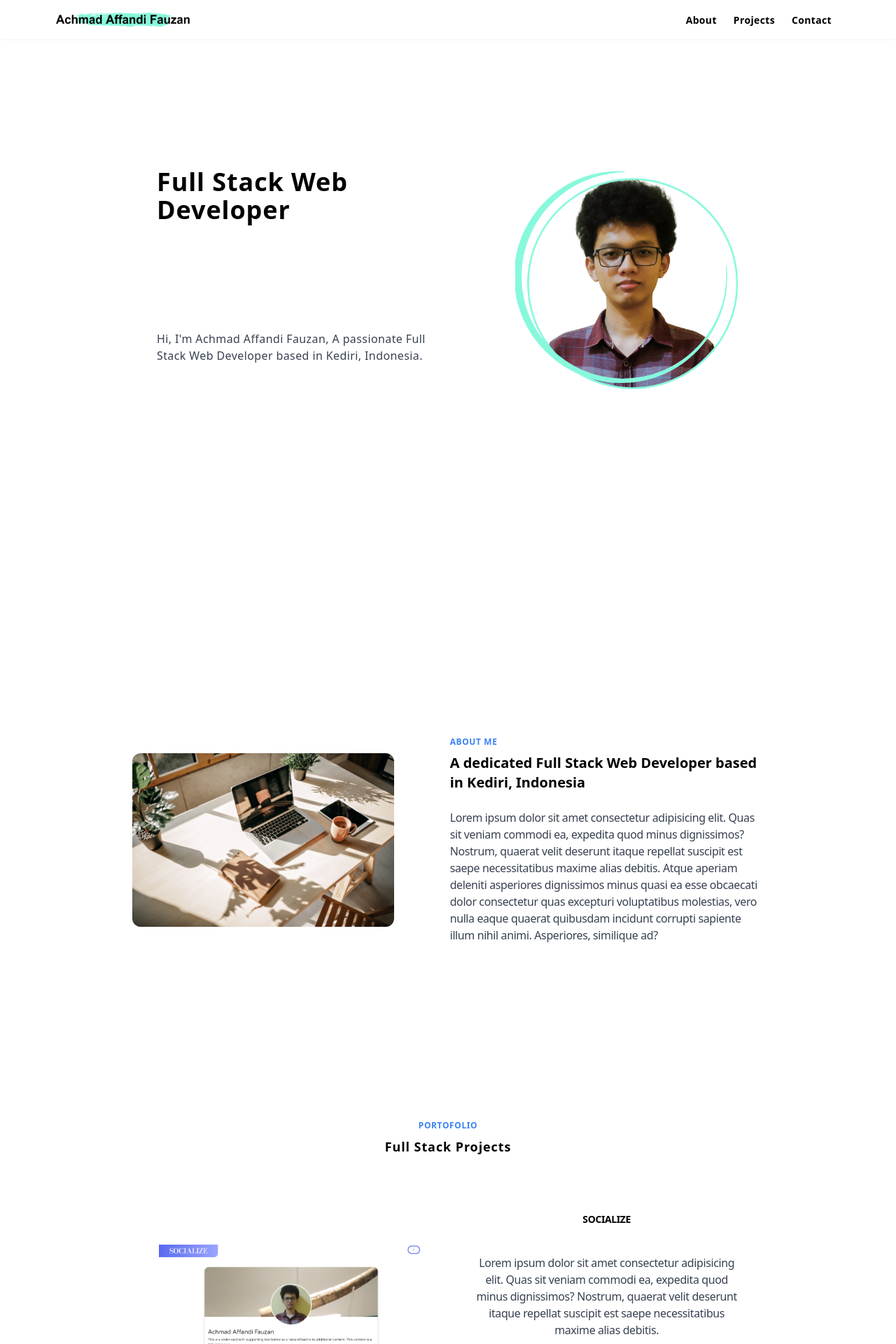
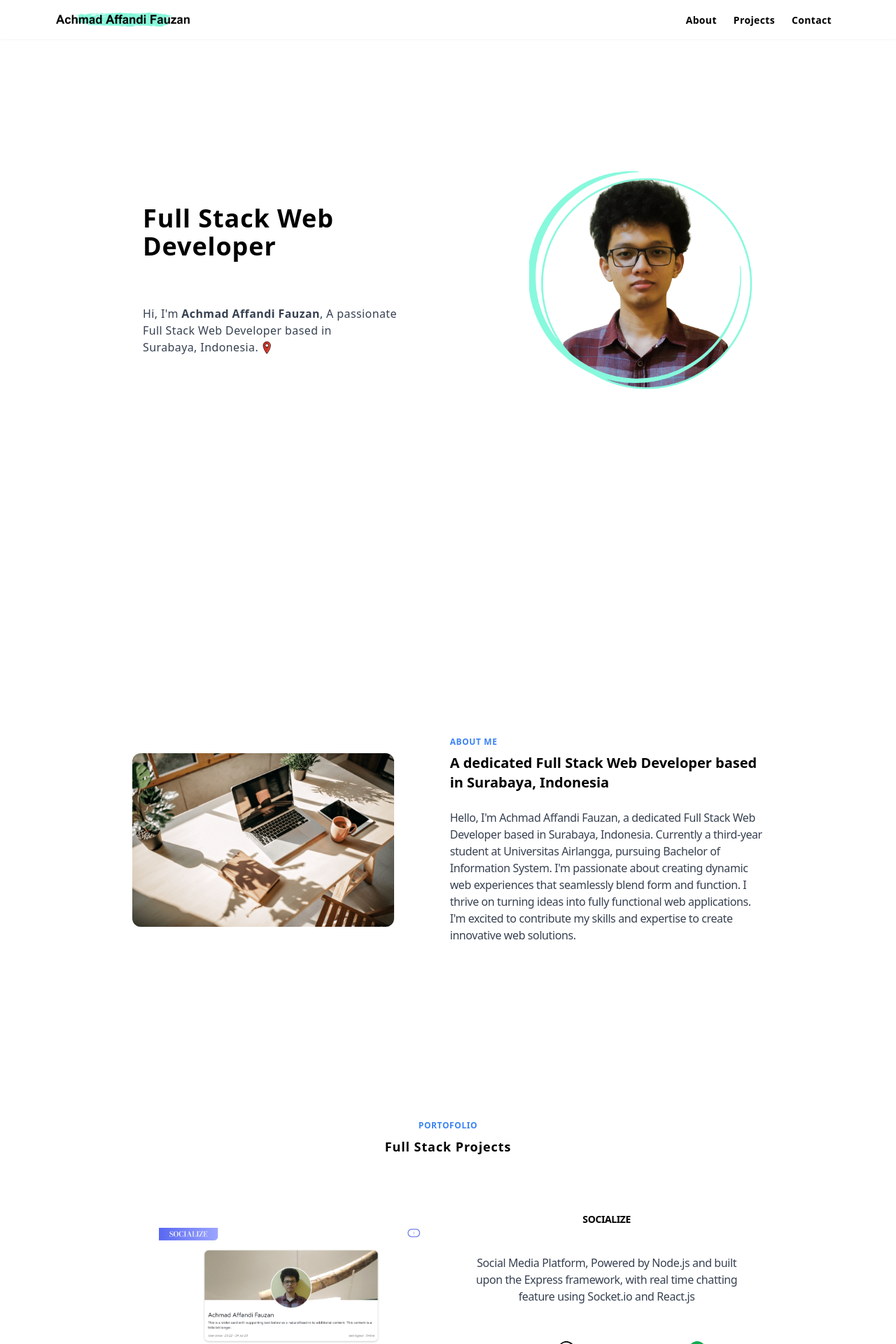
Before and after one commit to achmadaffandifauzan/portofolio, a React (Create React App) app: page / in a window 1280 px wide. Shown: the top 1920 px of the page at 70% size. Built offline with nearby package versions, Linux system fonts and the light colour scheme.

Commit message:
update project descriptions, and about me

```diff
--- a/src/About.js
+++ b/src/About.js
@@ -4,7 +4,7 @@ const About = () => {
   return (
     <div
       id="about-page"
-      className="flex flex-row h-screen gap-20 flex-wrap justify-center px-5 sm:px-20 content-center"
+      className="flex flex-row sm:h-screen gap-20 flex-wrap justify-center content-between sm:content-center px-5 sm:px-20 pb-20 sm:pb-0"
     >
       <div className="sm:w-2/6 flex align-middle content-center flex-wrap">
         <img src="stack.png" className="rounded-xl h-fit" alt="" />
@@ -14,16 +14,16 @@ const About = () => {
           ABOUT ME
         </div>
         <div className="text-xl font-extrabold mb-6">
-          A dedicated Full Stack Web Developer based in Kediri, Indonesia
+          A dedicated Full Stack Web Developer based in Surabaya, Indonesia
         </div>
         <div className=" text-gray-700 tracking-tight">
-          Lorem ipsum dolor sit amet consectetur adipisicing elit. Quas sit
-          veniam commodi ea, expedita quod minus dignissimos? Nostrum, quaerat
-          velit deserunt itaque repellat suscipit est saepe necessitatibus
-          maxime alias debitis. Atque aperiam deleniti asperiores dignissimos
-          minus quasi ea esse obcaecati dolor consectetur quas excepturi
-          voluptatibus molestias, vero nulla eaque quaerat quibusdam incidunt
-          corrupti sapiente illum nihil animi. Asperiores, similique ad?
+          Hello, I'm Achmad Affandi Fauzan, a dedicated Full Stack Web Developer
+          based in Surabaya, Indonesia. Currently a third-year student at
+          Universitas Airlangga, pursuing Bachelor of Information System. I'm
+          passionate about creating dynamic web experiences that seamlessly
+          blend form and function. I thrive on turning ideas into fully
+          functional web applications. I'm excited to contribute my skills and
+          expertise to create innovative web solutions.
         </div>
       </div>
     </div>
--- a/src/Home.js
+++ b/src/Home.js
@@ -2,18 +2,26 @@ import { useState, React, useEffect } from "react";
 const Home = () => {
   return (
     <div className="flex flex-col h-screen justify-center px-5 sm:px-20 content-center ">
-      <div className="flex flex-col-reverse sm:flex-row flex-wrap justify-around px-5 sm:px-20 content-center">
-        <div className="flex-initial flex flex-col justify-between w-full sm:w-2/5">
-          <img src="affandi.svg" className="my-10 block lg:hidden" alt="" />
-          <div className="text-4xl font-bold tracking-wide">
+      <div className="flex flex-col-reverse sm:flex-row flex-wrap justify-around gap-20 sm:px-20 content-center">
+        <div className="flex-initial flex flex-col justify-around w-full sm:w-2/5">
+          <div className="text-4xl font-bold tracking-wide mt-10">
             Full Stack Web Developer
           </div>
-          <div className="my-10 text-gray-700 tracking-wide">
-            Hi, I'm Achmad Affandi Fauzan, A passionate Full Stack Web Developer
-            based in Kediri, Indonesia.
+          <div className="my-10 text-gray-700 tracking-wide flex">
+            <span>
+              <span>
+                Hi, I'm{" "}
+                <span className="font-extrabold">Achmad Affandi Fauzan</span>, A
+                passionate Full Stack Web Developer based in
+              </span>
+              <span className="flex">
+                Surabaya, Indonesia.
+                <img src="logo/location.svg" className="w-6 flex" alt="" />{" "}
+              </span>
+            </span>
           </div>
         </div>
-        <div className="flex-initial w-80">
+        <div className="flex-initial w-80 self-center">
           <img src="foto_framed_hd.png" alt="" />
         </div>
       </div>
--- a/src/projects/Eztes.js
+++ b/src/projects/Eztes.js
@@ -96,10 +96,9 @@ const Eztes = ({ windowWidth }) => {
       <div className="sm:w-2/6 flex flex-col justify-center sm:gap-8">
         <div className="font-bold text-center text-sm  mb-2">EZTES</div>
         <div className="text-center text-gray-700 ">
-          Lorem ipsum dolor sit amet consectetur adipisicing elit. Quas sit
-          veniam commodi ea, expedita quod minus dignissimos? Nostrum, quaerat
-          velit deserunt itaque repellat suscipit est saepe necessitatibus
-          maxime alias debitis.
+          Online Learning Platform, Powered by Node.js. This web application
+          follows the MVC architectural pattern and is built using the Express
+          framework.
         </div>
         <div className="text-sm flex flex-row flex-wrap justify-around font-bold my-4">
           <div className="mx-4 my-1 flex gap-2 ">
--- a/src/projects/Seacinema.js
+++ b/src/projects/Seacinema.js
@@ -9,10 +9,9 @@ const Seacinema = ({ windowWidth }) => {
       <div className="sm:w-2/6 flex flex-col justify-center sm:gap-8">
         <div className="font-bold text-center text-sm  mb-2">SEA-CINEMA</div>
         <div className="text-center text-gray-700 ">
-          Lorem ipsum dolor sit amet consectetur adipisicing elit. Quas sit
-          veniam commodi ea, expedita quod minus dignissimos? Nostrum, quaerat
-          velit deserunt itaque repellat suscipit est saepe necessitatibus
-          maxime alias debitis.
+          Simple movie ticket booking website, powered by Node.js. This web
+          application follows the MVC architectural pattern and is built using
+          the Express framework.
         </div>
         <div className="text-sm flex flex-row flex-wrap justify-around font-bold my-4">
           <div className="mx-4 my-1 flex gap-2 ">
--- a/src/projects/Socialize.js
+++ b/src/projects/Socialize.js
@@ -94,10 +94,9 @@ const Socialize = ({ windowWidth }) => {
       <div className="sm:w-2/6 flex flex-col justify-center sm:gap-8">
         <div className="font-bold text-center text-sm  mb-2">SOCIALIZE</div>
         <div className="text-center text-gray-700 ">
-          Lorem ipsum dolor sit amet consectetur adipisicing elit. Quas sit
-          veniam commodi ea, expedita quod minus dignissimos? Nostrum, quaerat
-          velit deserunt itaque repellat suscipit est saepe necessitatibus
-          maxime alias debitis.
+          Social Media Platform, Powered by Node.js and built upon the Express
+          framework, with real time chatting feature using Socket.io and
+          React.js
         </div>
         <div className="text-sm flex flex-row flex-wrap justify-around font-bold my-4">
           <div className="mx-4 my-1 flex gap-2 ">
--- a/src/projects/Thriftnstash.js
+++ b/src/projects/Thriftnstash.js
@@ -94,12 +94,14 @@ const Thriftnstash = ({ windowWidth }) => {
       })()}
 
       <div className="sm:w-2/6 flex flex-col justify-center sm:gap-8">
-        <div className="font-bold text-center text-sm  mb-2">EZTES</div>
+        <div className="font-bold text-center text-sm  mb-2">
+          THRIFT & STASH
+        </div>
         <div className="text-center text-gray-700 ">
-          Lorem ipsum dolor sit amet consectetur adipisicing elit. Quas sit
-          veniam commodi ea, expedita quod minus dignissimos? Nostrum, quaerat
-          velit deserunt itaque repellat suscipit est saepe necessitatibus
-          maxime alias debitis.
+          An online thrift shopping platform, powered by Laravel and MySQL,
+          which follows the MVC architectural pattern and provides a seamless,
+          transaction-free experience for users to discover a wide range of
+          sustainable products at affordable prices.
         </div>
         <div className="text-sm flex flex-row flex-wrap justify-around font-bold my-4">
           <div className="mx-4 my-1 flex gap-2 ">
--- a/src/projects/Vote.js
+++ b/src/projects/Vote.js
@@ -11,10 +11,9 @@ const Vote = ({ windowWidth }) => {
           VOTE-TIME-ACTIVITY
         </div>
         <div className="text-center text-gray-700 ">
-          Lorem ipsum dolor sit amet consectetur adipisicing elit. Quas sit
-          veniam commodi ea, expedita quod minus dignissimos? Nostrum, quaerat
-          velit deserunt itaque repellat suscipit est saepe necessitatibus
-          maxime alias debitis.
+          MERN (MongoDB, Express, React, Node.js) stack interactive web
+          application for creating and managing votes of event dates, with
+          tracking and analysis of the vote results.
         </div>
         <div className="text-sm flex flex-row flex-wrap justify-around font-bold my-4">
           <div className="mx-4 my-1 flex gap-2 ">
```
Also changed, not shown: public/logo/location.svg (added).
